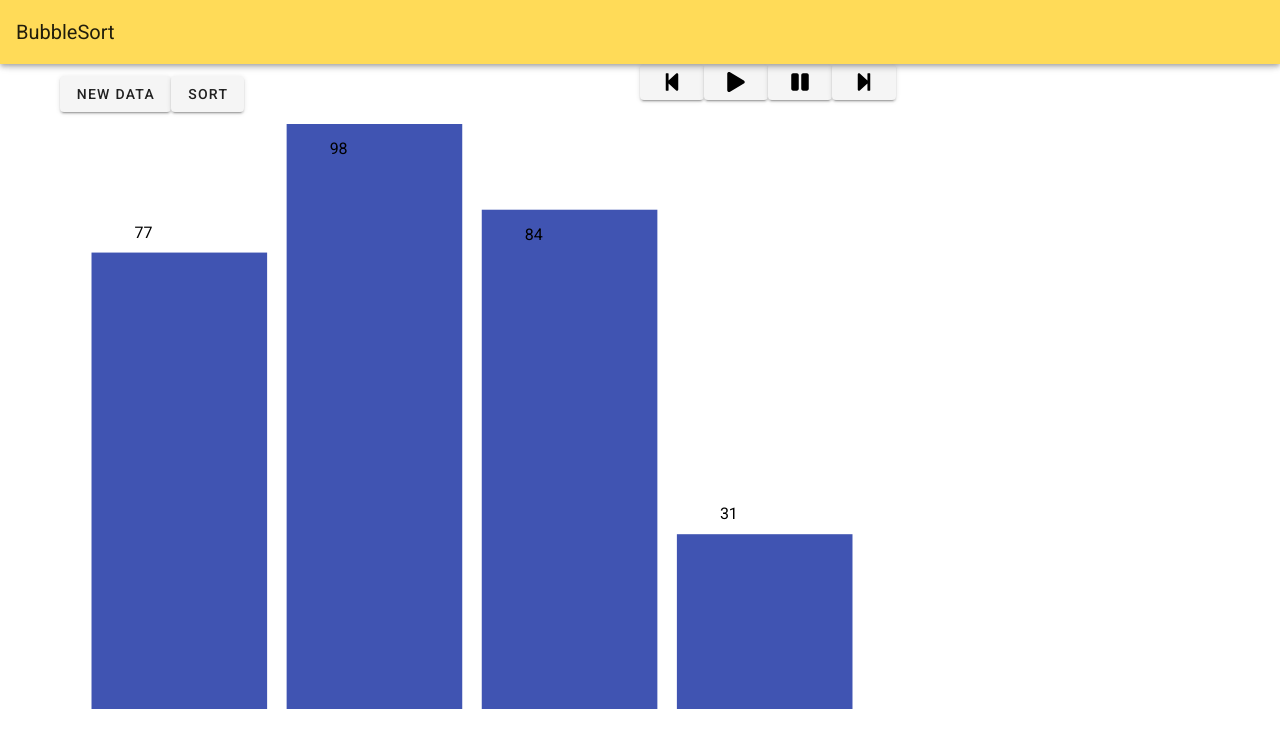
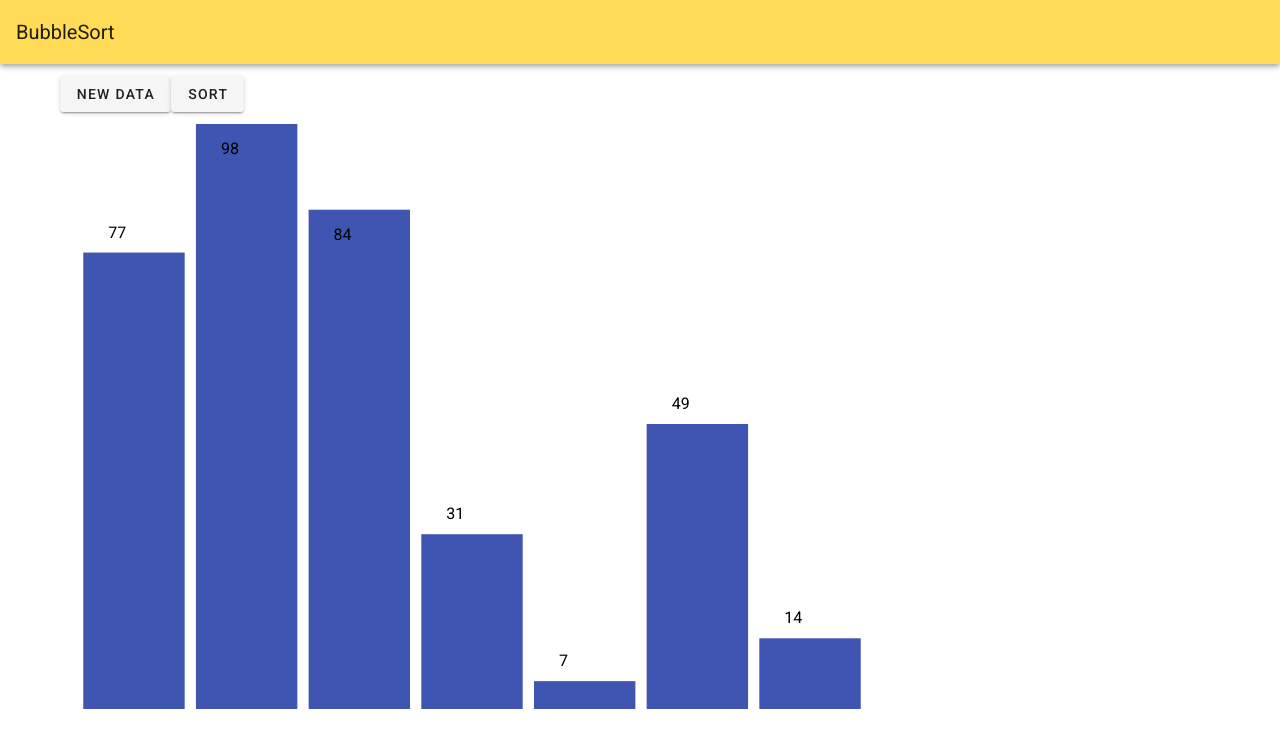
Before and after one commit to MyGitUsername/classic-algorithm-viz, a Vue app: page / in a window 1280 px wide. Shown: the top 748 px of the page. Built offline with nearby package versions, Linux system fonts and the light colour scheme.

Commit message:
Added working playback feature.  Decreased the max possible list size.  Added dynamic disable & show feature to Sort/Search and playback buttons.

```diff
--- a/src/components/BarChartVisualization.vue
+++ b/src/components/BarChartVisualization.vue
@@ -56,7 +56,7 @@ export default {
       this.initializeRects();
     },
     swapPairs (newVal) {
-      const duration = .25
+      const duration = .5;
       //Map rect idx to x coordinate
       this.rects.forEach((d,i) => this.idxToX.set(i, this.rects[i].x))
       this.$store.commit('setTimeline', gsap.timeline({defaults: {duration: duration}}));
@@ -82,19 +82,26 @@ export default {
       })
     },
     highlightArr (newArr) {
-      this.$store.commit('setTimeline', gsap.timeline());
+      const duration = 1;
+      this.$store.commit('setTimeline', gsap.timeline({defaults: {duration: duration}}));
 
-      newArr.forEach((highlightObj, i) => {
-        let stepNum = "step" + i;
+      newArr.forEach((highlightObj, i, arr) => {
+        let stepNum = "step" + (i - .5);
+        let next = "stepNum" + i;
         this.$store.commit('addLabel', stepNum);
         for (let j = highlightObj.start; j <= highlightObj.end; j++) {
           const color = (j == highlightObj.mid ? '#b29e40' : '#2c397a');
           this.$store.commit('to', {
             target: this.rects[j],
-            vars: {keyframes: [
-            {fill: color, delay: .25 },
-            {fill: this.$options.barColor, delay: .5} ]},
+            vars: {fill: color},
             position: stepNum})
+
+        if (arr.length - 1 !== i) {
+          this.$store.commit('to', {
+            target: this.rects[j],
+            vars: {fill: this.$options.barColor},
+            position: next})
+          }
         }
       })
     }
--- a/src/components/BinarySearch.vue
+++ b/src/components/BinarySearch.vue
@@ -2,21 +2,24 @@
   <v-container>
     <v-row>
       <v-col>
-        <v-btn @click="refreshList(true)">New Data</v-btn>
+        <v-btn @click="refreshData()">New Data</v-btn>
         <v-btn
           @click="barChartAnimationData = binarySearch(list, searchVal, 0, listSize - 1)"
-          :disabled="!isValidSearchVal">
+          :disabled="!isValidSearchVal"
+          v-show="barChartAnimationData.length === 0"
+          >
           Search
         </v-btn>
       </v-col>
       <v-col>
-        <TimelineControlButtons/>
+        <TimelineControlButtons v-show="barChartAnimationData.length !== 0"/>
       </v-col>
       <v-col>
         <v-text-field
           v-model="searchVal"
           placeholder="Search Value"
           :rules="[rules.searchVal]"
+          :disabled="barChartAnimationData.length !== 0"
           solo>
         </v-text-field>
       </v-col>
@@ -74,9 +77,13 @@ export default {
         }
       }
     },
+    refreshData () {
+      this.refreshList(true);
+      this.barChartAnimationData = [];
+    }
   },
   mounted:function () {
-    this.refreshList(true);
+    this.refreshData();
   }
 }
 </script>
--- a/src/components/BubbleSort.vue
+++ b/src/components/BubbleSort.vue
@@ -2,11 +2,15 @@
   <v-container>
     <v-row>
       <v-col>
-        <v-btn @click="refreshList()">New Data</v-btn>
-        <v-btn @click="swapPairs = bubbleSort(list)">Sort</v-btn>
+        <v-btn @click="refreshData()">New Data</v-btn>
+        <v-btn @click="swapPairs = bubbleSort(list)"
+            v-show="swapPairs.length === 0"
+          >
+          Sort
+          </v-btn>
       </v-col>
       <v-col>
-        <TimelineControlButtons/>
+        <TimelineControlButtons v-show="swapPairs.length !== 0"/>
       </v-col>
     </v-row>
     <BarChartVisualization
@@ -51,10 +55,14 @@ export default {
         }
       }
       return steps;
+    },
+    refreshData () {
+      this.refreshList();
+      this.swapPairs = [];
     }
   },
   mounted () {
-    this.refreshList();
+    this.refreshData();
   }
 }
 </script>
--- a/src/components/TimelineControlButtons.vue
+++ b/src/components/TimelineControlButtons.vue
@@ -18,7 +18,7 @@
 <script>
 /*
  * The svg icons used in this componenet were provided by font-awesome
- * under the Creative * Commons license (https://fontawesome.com/license).
+ * under the Creative Commons license (https://fontawesome.com/license).
  * No changes have been made to the original svg.
  */
 
@@ -30,6 +30,11 @@ export default {
       //
     }
   },
+  computed: {
+    tl () {
+      return this.$store.state.timeline;
+    }
+  },
   props: {
     //
   }
--- a/src/mixins/listGenerator.js
+++ b/src/mixins/listGenerator.js
@@ -1,6 +1,6 @@
 const listGenerator = {
   maxValue: 100,
-  maxListSize: 25,
+  maxListSize: 15,
   minListSize: 3,
   data () {
     return {
--- a/src/store/index.js
+++ b/src/store/index.js
@@ -23,7 +23,7 @@ export default new Vuex.Store({
     },
     pause (state) {
       let tl = state.timeline;
-      tl.tweenTo(tl.nextLabel())
+      if (!tl.paused()) tl.tweenTo(tl.nextLabel())
     },
     stepForward (state) {
       let tl = state.timeline;
```
